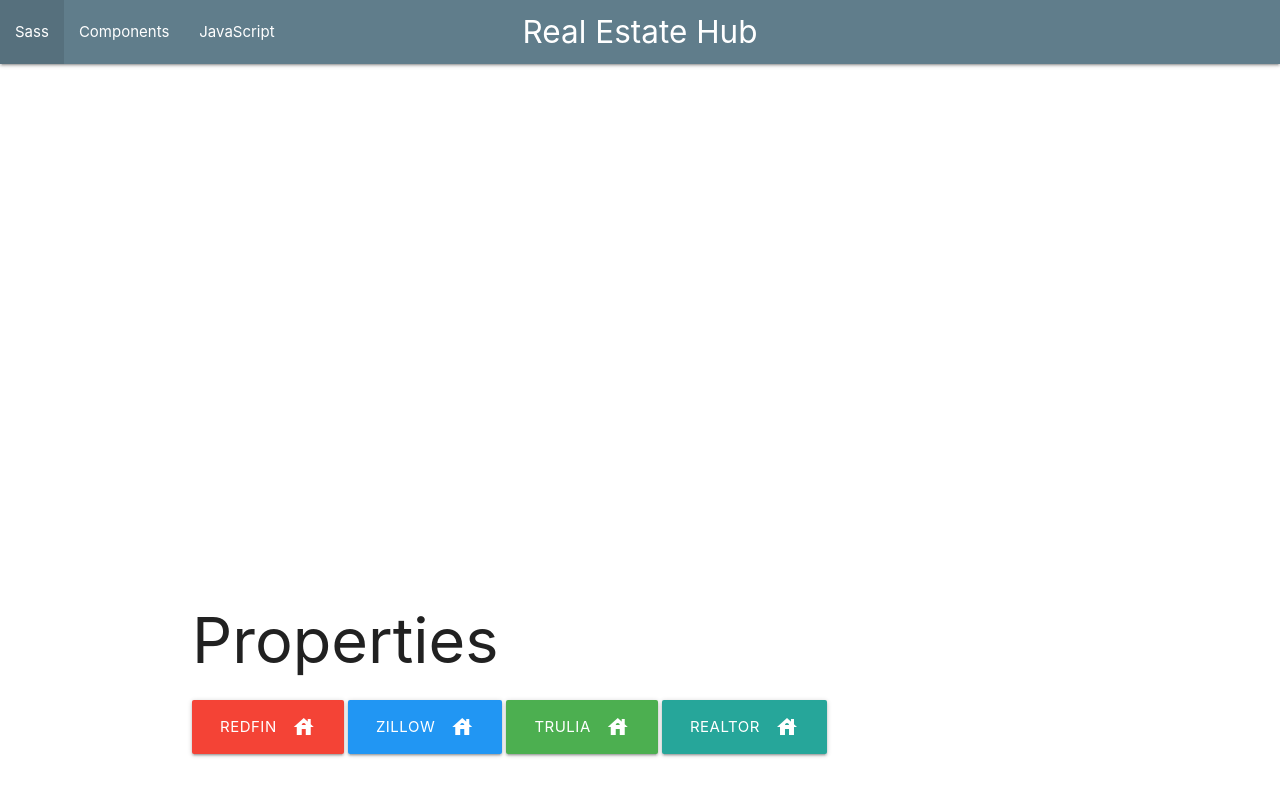
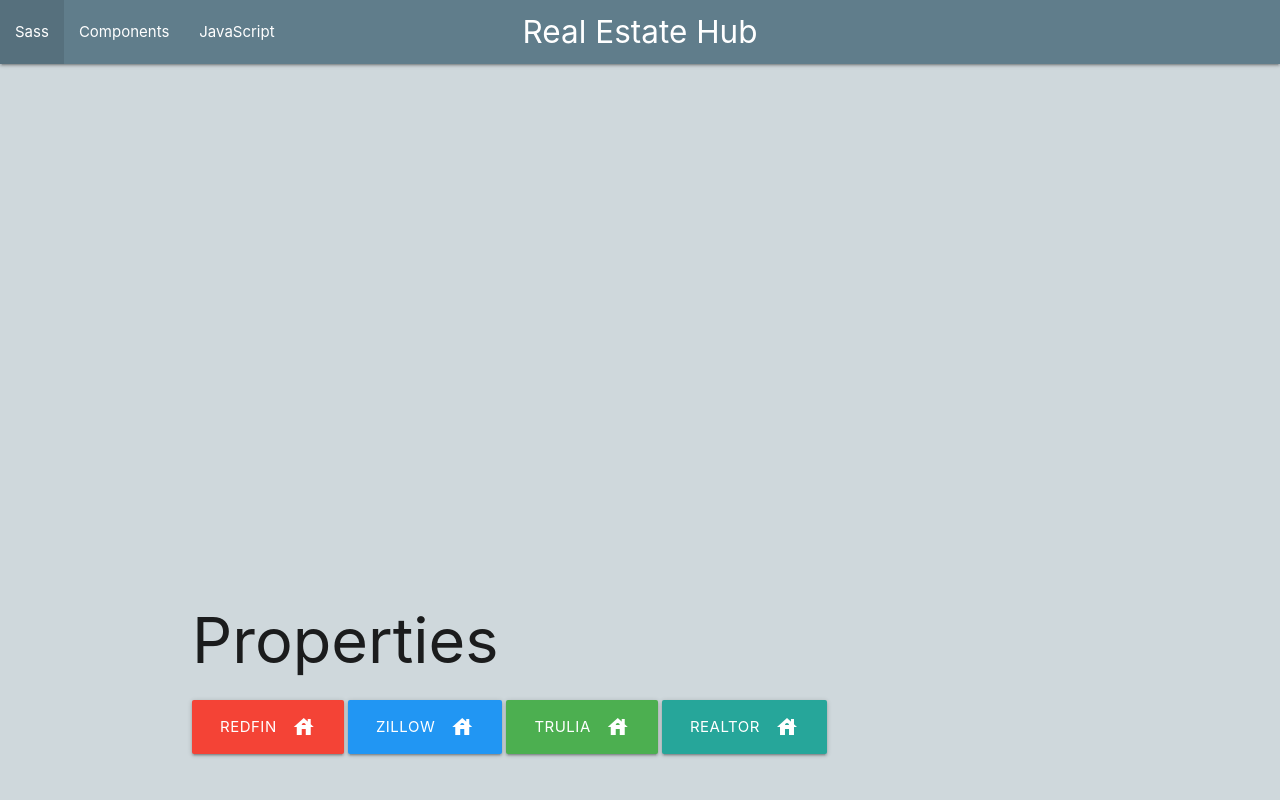
Before and after one commit to GarrettYoung510/Real-Estate-Hub, a plain HTML site: page index.html in a window 1280 px wide. Shown: the top 800 px of the page. Drawn offline with nearby package versions, Linux system fonts and the light colour scheme; a script that the page names is missing.

Commit message:
changed background color for containers

```diff
--- a/index.html
+++ b/index.html
@@ -15,7 +15,7 @@
     <title>Real Estate Hub</title>
 </head>
 
-<body>
+<body class="blue-grey lighten-4">
 
     <!-- <nav>
         <div class="nav-wrapper blue-grey darken">
```
